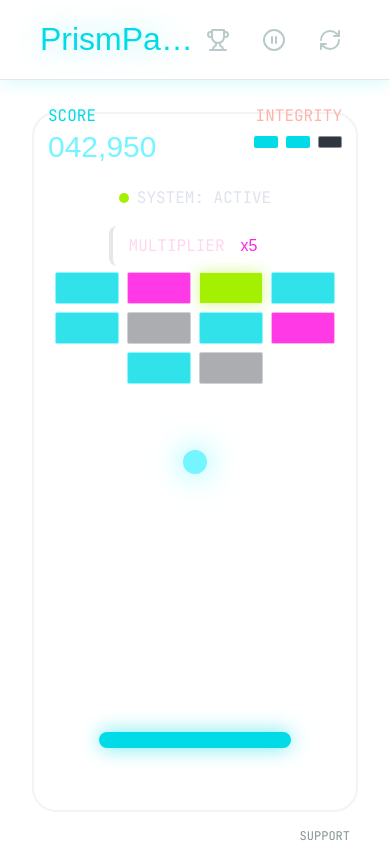
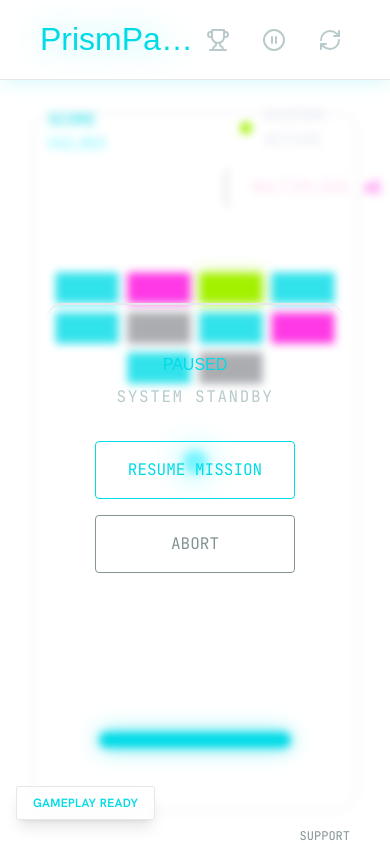
Before and after one commit to hikmetgulsesli/prismpaddle-lite-41e47789, a React (Vite) app: page / in a window 390 px wide. Built offline with nearby package versions, Linux system fonts and the light colour scheme.

Commit message:
feat: QA-FIX-001 - QA fix — qa-test runtime failures

```diff
--- a/src/App.tsx
+++ b/src/App.tsx
@@ -1,4 +1,4 @@
-import { useEffect, useMemo } from 'react';
+import { useEffect, useMemo, useState } from 'react';
 import {
   GameSettingsPrismpaddleLite,
   type GameSettingsPrismpaddleLiteActionId,
@@ -11,6 +11,7 @@ import { installPrismPaddleLiteBridge } from './test/bridge';
 export default function App() {
   const state = usePrismPaddleLiteStore();
   const actions = prismPaddleLiteStore.actions;
+  const [statusMessage, setStatusMessage] = useState('Gameplay ready');
 
   useEffect(() => {
     installPrismPaddleLiteBridge(state, actions);
@@ -37,32 +38,92 @@ export default function App() {
 
   const gameplayActions = useMemo<Partial<Record<GameplayPrismpaddleLiteActionId, () => void>>>(
     () => ({
-      'leaderboard-1': () => actions.navigate('leaderboard'),
-      'pause-circle-2': actions.pause,
-      'refresh-3': actions.reset,
-      'resume-mission-4': actions.resume,
-      'abort-5': actions.reset,
-      'play-1': () => actions.navigate('gameplay'),
-      'leaderboard-2': () => actions.navigate('leaderboard'),
-      'hardware-3': () => actions.navigate('hardware'),
-      'settings-4': () => actions.navigate('settings'),
-      'eula-5': () => actions.pause(),
-      'system-status-6': () => actions.pause(),
-      'support-7': () => actions.pause(),
+      'leaderboard-1': () => {
+        setStatusMessage('Leaderboard selected');
+        actions.navigate('leaderboard');
+      },
+      'pause-circle-2': () => {
+        setStatusMessage('Mission paused');
+        actions.pause();
+      },
+      'refresh-3': () => {
+        setStatusMessage('Mission reset');
+        actions.reset();
+      },
+      'resume-mission-4': () => {
+        setStatusMessage('Mission resumed');
+        actions.resume();
+      },
+      'abort-5': () => {
+        setStatusMessage('Mission aborted');
+        actions.reset();
+      },
+      'play-1': () => {
+        setStatusMessage('Gameplay selected');
+        actions.navigate('gameplay');
+      },
+      'leaderboard-2': () => {
+        setStatusMessage('Leaderboard selected');
+        actions.navigate('leaderboard');
+      },
+      'hardware-3': () => {
+        setStatusMessage('Hardware selected');
+        actions.navigate('hardware');
+      },
+      'settings-4': () => {
+        setStatusMessage('Settings opened');
+        actions.navigate('settings');
+      },
+      'eula-5': () => {
+        setStatusMessage('EULA opened');
+        actions.pause();
+      },
+      'system-status-6': () => {
+        setStatusMessage('System status opened');
+        actions.pause();
+      },
+      'support-7': () => {
+        setStatusMessage('Support opened');
+        actions.pause();
+      },
     }),
     [actions],
   );
 
   const settingsActions = useMemo<Partial<Record<GameSettingsPrismpaddleLiteActionId, () => void>>>(
     () => ({
-      'close-1': () => actions.navigate('gameplay'),
-      'reset-preferences-2': actions.resetPreferences,
-      'return-to-gameplay-3': () => actions.navigate('gameplay'),
-      'save-preferences-4': () => actions.savePreferences(),
-      'play-1': () => actions.navigate('gameplay'),
-      'leaderboard-2': () => actions.navigate('leaderboard'),
-      'hardware-3': () => actions.navigate('hardware'),
-      'settings-4': () => actions.navigate('settings'),
+      'close-1': () => {
+        setStatusMessage('Settings closed');
+        actions.navigate('gameplay');
+      },
+      'reset-preferences-2': () => {
+        setStatusMessage('Preferences reset');
+        actions.resetPreferences();
+      },
+      'return-to-gameplay-3': () => {
+        setStatusMessage('Gameplay selected');
+        actions.navigate('gameplay');
+      },
+      'save-preferences-4': () => {
+        setStatusMessage('Preferences saved');
+        actions.savePreferences();
+      },
+      'play-1': () => {
+        setStatusMessage('Gameplay selected');
+        actions.navigate('gameplay');
+      },
+      'leaderboard-2': () => {
+        setStatusMessage('Leaderboard selected');
+        actions.navigate('leaderboard');
+      },
+      'hardware-3': () => {
+        setStatusMessage('Hardware selected');
+        actions.navigate('hardware');
+      },
+      'settings-4': () => {
+        setStatusMessage('Settings opened');
+        actions.navigate('settings');
+      },
     }),
     [actions],
   );
@@ -74,6 +135,9 @@ export default function App() {
           {state.lastError}
         </div>
       ) : null}
+      <div className="fixed bottom-6 left-4 z-50 max-w-[calc(100vw-2rem)] rounded border border-primary/40 bg-background/90 px-4 py-2 text-xs font-semibold uppercase tracking-wide text-surface-tint shadow-lg backdrop-blur" role="status" aria-live="polite" data-testid="setfarm-action-status">
+        {statusMessage}
+      </div>
       {state.activeScreen === 'settings' ? (
         <GameSettingsPrismpaddleLite actions={settingsActions} />
       ) : (
--- a/src/screens/GameSettingsPrismpaddleLite.tsx
+++ b/src/screens/GameSettingsPrismpaddleLite.tsx
@@ -26,10 +26,10 @@ export function GameSettingsPrismpaddleLite({ actions }: GameSettingsPrismpaddle
       <nav className="hidden md:flex bg-surface-container-low/30 dark:bg-surface-container-low/30 backdrop-blur-xl font-label-caps text-label-caps docked left-0 h-full w-64 border-r border-primary/20 shadow-[5px_0_15px_rgba(0,219,231,0.1)] fixed left-0 top-0 z-40 flex-col pt-24 pb-8">
       <div className="px-6 mb-12">
       <div className="flex items-center gap-4 mb-2">
-      <button className="w-10 h-10 rounded-full bg-surface-tint/20 border border-surface-tint flex items-center justify-center neon-glow" type="button" aria-label="person" onClick={actions?.["settings-4"]}>
-      <User  style={{fontVariationSettings: "'FILL' 1"}} className="text-surface-tint" aria-hidden={true} focusable="false" />
-      <span className="sr-only">person</span>
-      </button>
+	      <button className="w-10 h-10 rounded-full bg-surface-tint/20 border border-surface-tint flex items-center justify-center neon-glow" type="button" aria-label="person" data-action-id="settings-4" onClick={actions?.["settings-4"]}>
+	      <User  style={{fontVariationSettings: "'FILL' 1"}} className="text-surface-tint" aria-hidden={true} focusable="false" />
+	      <span className="sr-only">person</span>
+	      </button>
       <div>
       <div className="font-headline-lg text-headline-lg text-surface-tint text-sm leading-tight">OPERATOR_01</div>
       <div className="text-[10px] text-tertiary-container mt-1 flex items-center gap-1">
--- a/src/screens/GameplayPrismpaddleLite.tsx
+++ b/src/screens/GameplayPrismpaddleLite.tsx
@@ -19,8 +19,7 @@ export interface GameplayPrismpaddleLiteProps {
 }
 
 export function GameplayPrismpaddleLite({ actions, runtime }: GameplayPrismpaddleLiteProps) {
-  const showPausedOverlay = runtime?.paused ?? true;
-
+  void runtime;
   return (
     <>
       {/* SideNavBar */}
@@ -71,30 +70,30 @@ export function GameplayPrismpaddleLite({ actions, runtime }: GameplayPrismpaddl
       {/* Main Content Area (Playfield) */}
       <main className="flex-1 relative w-full h-screen pt-20 md:pl-64 flex flex-col overflow-hidden">
       {/* HUD */}
-      <div className="absolute top-24 left-3 right-3 z-20 flex flex-wrap justify-center gap-2 items-start pointer-events-none md:left-72 md:right-6 md:justify-between md:gap-4">
+      <div className="absolute top-24 left-6 right-6 z-20 flex justify-between items-start pointer-events-none md:left-72">
       {/* Score */}
-      <div className="prism-glass px-3 py-2 rounded-xl flex flex-col items-start min-w-0 w-[calc(50%-0.25rem)] max-w-[170px] md:w-auto md:max-w-none md:min-w-[200px] md:px-6 md:py-3">
+      <div className="prism-glass px-6 py-3 rounded-xl flex flex-col items-start min-w-[200px]">
       <span className="font-label-caps text-label-caps text-surface-tint mb-1">SCORE</span>
-      <span className="font-display-xl text-3xl md:text-display-xl text-primary-fixed neon-text-cyan leading-none">042,950</span>
+      <span className="font-display-xl text-display-xl text-primary-fixed neon-text-cyan leading-none">042,950</span>
       </div>
       {/* Central Status */}
-      <div className="order-3 flex w-full flex-col items-center gap-2 md:order-none md:w-auto">
-      <div className="prism-glass px-3 py-2 rounded-full flex items-center gap-2 md:px-4 md:gap-3">
-      <div className="w-2.5 h-2.5 rounded-full bg-tertiary-container pulse-lime md:w-3 md:h-3"></div>
+      <div className="flex flex-col items-center gap-2">
+      <div className="prism-glass px-4 py-2 rounded-full flex items-center gap-3">
+      <div className="w-3 h-3 rounded-full bg-tertiary-container pulse-lime"></div>
       <span className="font-label-caps text-label-caps text-on-background">SYSTEM: ACTIVE</span>
       </div>
-      <div className="prism-glass px-4 py-2 rounded-xl flex items-center gap-2 border-l-4 border-l-secondary-container md:px-6">
+      <div className="prism-glass px-6 py-2 rounded-xl flex items-center gap-2 border-l-4 border-l-secondary-container">
       <span className="font-label-caps text-label-caps text-secondary-fixed">MULTIPLIER</span>
       <span className="font-stat-value text-stat-value text-secondary-container glow-magenta px-2">x5</span>
       </div>
       </div>
       {/* Lives */}
-      <div className="prism-glass px-3 py-2 rounded-xl flex flex-col items-end min-w-0 w-[calc(50%-0.25rem)] max-w-[140px] md:w-auto md:max-w-none md:min-w-[150px] md:px-6 md:py-3">
+      <div className="prism-glass px-6 py-3 rounded-xl flex flex-col items-end min-w-[150px]">
       <span className="font-label-caps text-label-caps text-error mb-2">INTEGRITY</span>
       <div className="flex gap-2">
-      <div className="w-6 h-3 bg-surface-tint rounded-sm glow-cyan md:w-8"></div>
-      <div className="w-6 h-3 bg-surface-tint rounded-sm glow-cyan md:w-8"></div>
-      <div className="w-6 h-3 bg-surface-variant rounded-sm border border-outline md:w-8"></div>
+      <div className="w-8 h-3 bg-surface-tint rounded-sm glow-cyan"></div>
+      <div className="w-8 h-3 bg-surface-tint rounded-sm glow-cyan"></div>
+      <div className="w-8 h-3 bg-surface-variant rounded-sm border border-outline"></div>
       </div>
       </div>
       </div>
@@ -124,7 +123,6 @@ export function GameplayPrismpaddleLite({ actions, runtime }: GameplayPrismpaddl
       {/* Paddle (Simulated) */}
       <div className="absolute bottom-24 left-1/2 transform -translate-x-1/2 w-48 h-4 rounded-full bg-surface-tint shadow-[0_0_20px_rgba(0,219,231,0.6)] z-10"></div>
 	      {/* Start Game Overlay (Simulated Paused/Start State) */}
-      {showPausedOverlay ? (
 	                  <div className="absolute inset-0 z-30 flex items-center justify-center bg-background/60 backdrop-blur-sm">
 	                      <div className="prism-glass p-12 rounded-2xl flex flex-col items-center border-t-2 border-t-surface-tint glow-cyan">
 	                          <h2 className="font-display-xl text-display-xl text-surface-tint neon-text-cyan mb-2">PAUSED</h2>
@@ -138,13 +136,12 @@ export function GameplayPrismpaddleLite({ actions, runtime }: GameplayPrismpaddl
 	                          </button>
 	                      </div>
 	                  </div>
-      ) : null}
       </div>
       </main>
       {/* Footer */}
       <footer className="fixed bottom-0 w-full flex justify-between px-margin-desktop py-4 z-30 bg-transparent h-px md:pl-[calc(16rem+40px)] pointer-events-none">
       <div className="absolute inset-x-0 bottom-full bg-gradient-to-r from-transparent via-surface-tint/20 to-transparent h-px"></div>
-      <button className="font-label-caps text-label-caps text-outline pointer-events-auto truncate text-xs bg-transparent border-0 p-0 text-left hover:text-surface-tint transition-colors" type="button" data-action-id="system-status-6" onClick={actions?.["system-status-6"]}>
+	      <button className="font-label-caps text-label-caps text-outline pointer-events-auto truncate text-xs" type="button" data-action-id="system-status-6" onClick={actions?.["system-status-6"]}>
 	                  © 2024 PRISM PADDLE LITE // NEON PROTOCOL
 	              </button>
       <div className="flex gap-6 pointer-events-auto">
```
Lines whose indentation alone changed are shown as unchanged.
